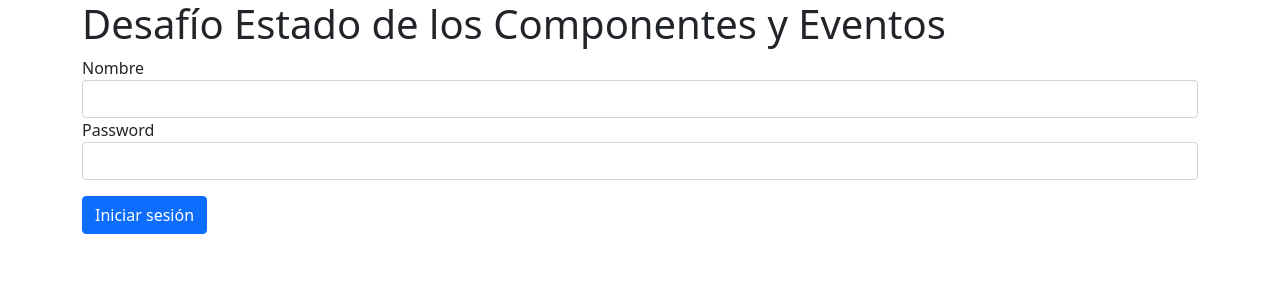
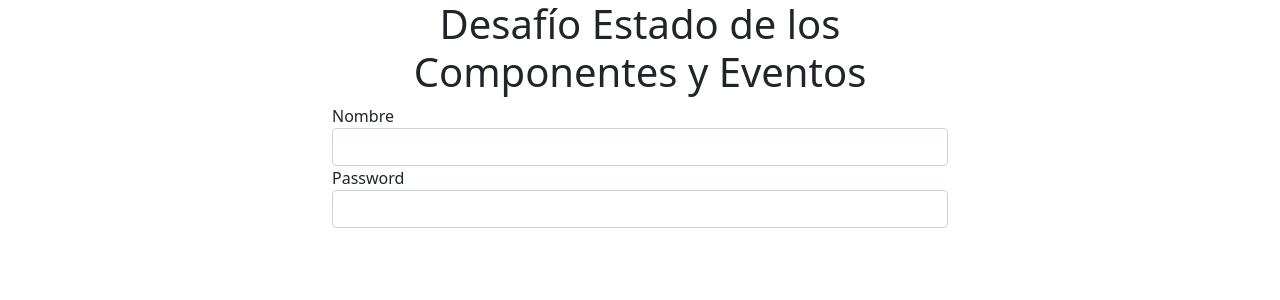
Before and after one commit to gabrielcespedes/desafio_4_2_estados_eventos_React, a React (Create React App) app: page / in a window 1280 px wide. Shown: the top 300 px of the page. Built offline with nearby package versions, Linux system fonts and the light colour scheme.

Commit message:
version estable

```diff
--- a/src/App.js
+++ b/src/App.js
@@ -1,21 +1,51 @@
 import 'bootstrap/dist/css/bootstrap.min.css';
 
-import Button from './components/Button';
+import { useState } from 'react';
+
+import Btn from './components/Button';
 
 
 function App() {
+  const [buttonActivated, setButtonActivated] = useState(false);
+
+
+  const evalContent = () => {
+    const name = document.getElementById('name').value;
+    const password = document.getElementById('password').value;
+
+    console.log(name, password)
+
+    if (name.length > 0 && password.length > 0) {
+      setButtonActivated(true);
+    } else {
+      setButtonActivated(false);
+    }
+  }
+
+  const handleSubmit = (e) => {
+    e.preventDefault();
+    console.log("evaluar nombre y password");
+    const name = document.getElementById('name').value;
+    const password = document.getElementById('password').value;
+    if (name === 'ADL' && password === "252525") {
+      alert('Bienvenido');
+    } else {
+      alert('datos incorrectos');
+    }
+  }
+
   return (
-    <div className="App container">
-      <h1>Desafío Estado de los Componentes y Eventos</h1>
-      <form>
+    <div className="App container w-50">
+      <h1 className='text-center'>Desafío Estado de los Componentes y Eventos</h1>
+      <form onSubmit={handleSubmit}>
         <label>Nombre</label>
-        <input className='form-control'></input>
+        <input id='name' className='form-control' type='text' onChange={evalContent}></input>
         <label>Password</label>
-        <input className='form-control' type='password'></input>
+        <input id='password' className='form-control' type='password' onChange={evalContent}></input>
+        <div className='mt-3'>
+          {buttonActivated && <Btn text = "Iniciar sesión"></Btn>}
+        </div>
       </form>
-      <div className='mt-3'>
-        <Button text = "Iniciar sesión"></Button>
-      </div>
     </div>
   );
 }
--- a/src/components/Button.jsx
+++ b/src/components/Button.jsx
@@ -1,9 +1,11 @@
-const Button = (props) => {
+import Button from 'react-bootstrap/Button';
+
+const Btn = (props) => {
     const {text} = props;
 
     return(
-        <button className="btn btn-primary">{text}</button>
+        <Button variant = "primary" type="submit">{text}</Button>
     )
 }
 
-export default Button;
+export default Btn;
```
